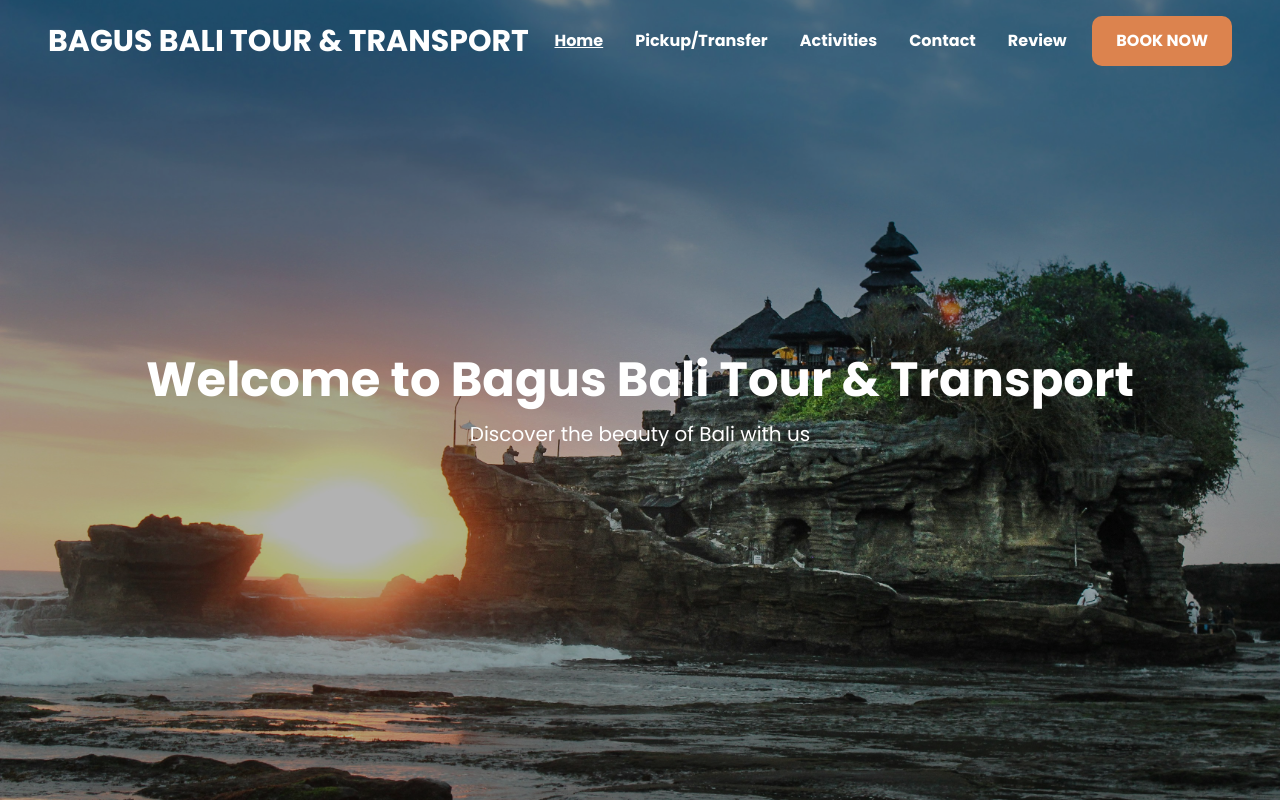
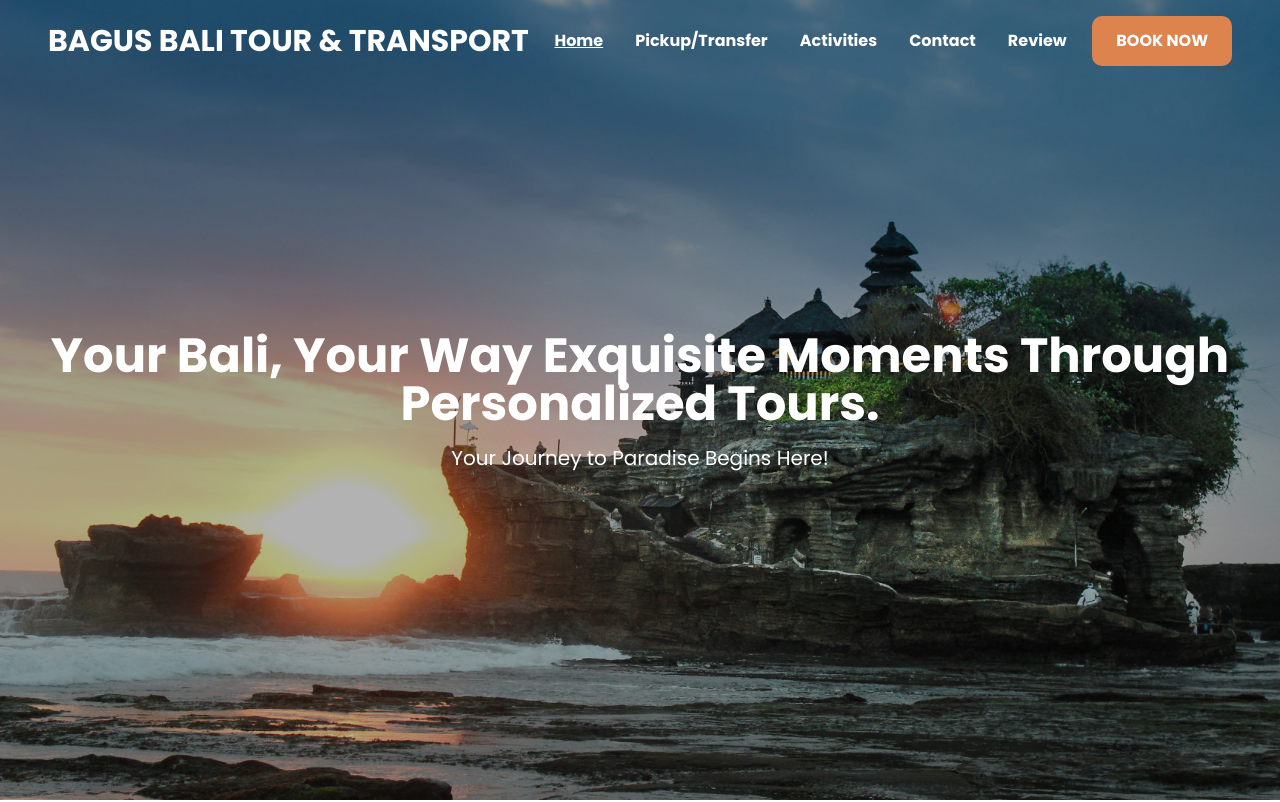
Before and after one commit to CokdePutra/Bali-Tour, a React (Vite) app: page / in a window 1280 px wide. Shown: the top 802 px of the page. Built offline with nearby package versions, Linux system fonts and the light colour scheme.

Commit message:
updating hero

```diff
--- a/src/components/Navbar/Navbar.jsx
+++ b/src/components/Navbar/Navbar.jsx
@@ -34,7 +34,7 @@
         </div>
 
         {/* Mobile Menu Button */}
-        <div className="md:hidden flex items-center">
+        <div className="md:hidden flex items-center bg-transparent">
           <button
             onClick={toggleMenu}
             className={`focus:outline-none ${
--- a/src/view/Home.jsx
+++ b/src/view/Home.jsx
@@ -12,8 +12,8 @@
         <Navbar />
         <Hero
           backgroundImage={HeroImage.Home}
-          title="Welcome to Bagus Bali Tour & Transport"
-          desc="Discover the beauty of Bali with us"
+          title="Your Bali, Your Way Exquisite Moments Through Personalized Tours."
+          desc="Your Journey to Paradise Begins Here!"
         />
         <div className="popular-destination">
           <h2 className="Title mt-16 text-center text-4xl font-bold">
```
